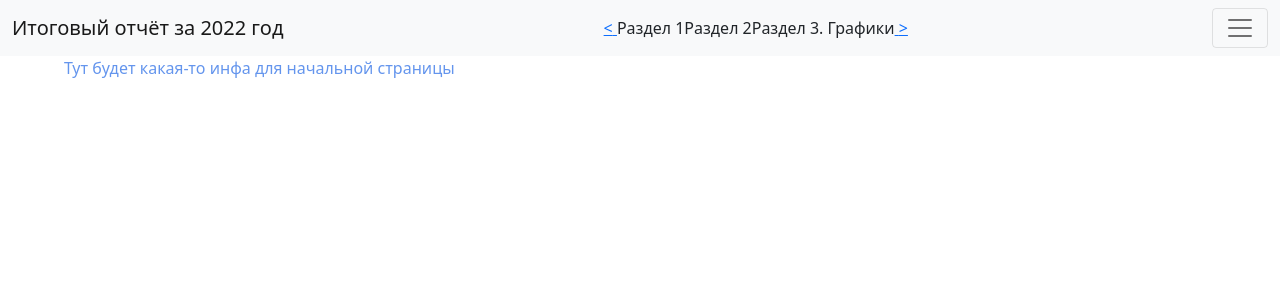
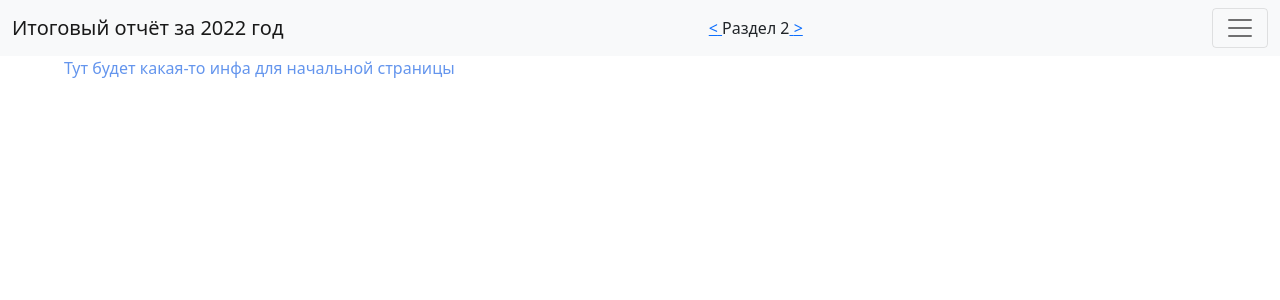
Before and after one commit to AlexanderPron/menu-app, a React (Create React App) app: page / in a window 1280 px wide. Shown: the top 300 px of the page. Built offline with nearby package versions, Linux system fonts and the light colour scheme.

Commit message:
continue courusel

```diff
--- a/src/menu-components/Main.js
+++ b/src/menu-components/Main.js
@@ -3,7 +3,7 @@ import { Outlet } from "react-router-dom";
 import Menu from "./Menu";
 
 export default function Main() {
-  const menuItemList = [
+  let menuItemList = [
     {
       id: 1,
       isActive: false,
@@ -27,7 +27,7 @@ export default function Main() {
     },
     {
       id: 4,
-      isActive: false,
+      isActive: true,
       value: "Раздел 3. Графики",
       target: "charts",
       isChapterContent: true,
--- a/src/menu-components/MenuItem.js
+++ b/src/menu-components/MenuItem.js
@@ -1,13 +1,31 @@
 import React from "react";
+import { useState } from "react";
 import { Nav } from "react-bootstrap";
 import { Link } from "react-router-dom";
 import { LinkContainer } from "react-router-bootstrap";
+import menuItemList from "./Main";
 
 export default function MenuItem(props) {
+  let [isActive, setActiveItem]  = useState(props.menuItem.isActive)
   if (props.menuItem.isChapterContent) {
     return (
       <LinkContainer to={`/report/${props.menuItem.target}`}>
-        <Nav.Link>{props.menuItem.value}</Nav.Link>
+        <Nav.Link onClick={(event) => {
+          event.preventDefault();
+          isActive = true;
+          menuItemList.map((item)=>{
+            if (item.id === props.menuItem.id){
+              item.isActive = true;
+            }
+            else {
+              item.isActive = false;
+            }
+            return item;
+          })
+          setActiveItem(isActive);
+          }}>
+          {props.menuItem.value}
+        </Nav.Link>
       </LinkContainer>
     );
   }
--- a/src/menu-components/NavigateCarousel.js
+++ b/src/menu-components/NavigateCarousel.js
@@ -3,17 +3,33 @@ import { Link } from "react-router-dom";
 import "../content.css";
 
 export default function NavigateCarousel(props) {
-  let rez = props.menuItems.map((menuItem) => {
-    if (menuItem.isChapterContent) {
-      let rez = menuItem.value;
-      return rez;
+  let i = 0;
+  let prevIndex = 0;
+  let nextIndex = 0;
+  let chapters =  props.menuItems.filter((menuItem) => menuItem.isChapterContent === true);
+  for (let menuItem of chapters) {
+    i++;
+    if (menuItem.isChapterContent && menuItem.isActive) {
+      if (i >= chapters.length) {
+        prevIndex = i - 1;
+        nextIndex = i % chapters.length;
+      }
+      else {
+        prevIndex = i - 1;
+        nextIndex = i + 1;
+      }
     }
-  });
-  return (
-    <div>
-      <Link to={`/report`}> {"<"} </Link>
-      {rez}
-      <Link to={`/report`}> {">"} </Link>
-    </div>
-  );
+    else {
+      prevIndex = 0;
+      nextIndex = 2;
+    }
+    console.log(i);
+    return (
+      <div>
+        <Link to={`/report/${chapters[prevIndex].target}`}> {"<"} </Link>
+        {chapters[i].value}
+        <Link to={`/report/${chapters[nextIndex].target}`}> {">"} </Link>
+      </div>
+    );
+  };
 }
--- a/src/menu-components/ReportChart.js
+++ b/src/menu-components/ReportChart.js
@@ -9,7 +9,7 @@ export default function ReportChart() {
   return (
     <div className="content">
       <div className="content-left">
-        <h2>Раздел 1</h2>
+        <h2>Графики</h2>
       </div>
       <div className="content-right">
         <h2>Вариант 3</h2>
```
